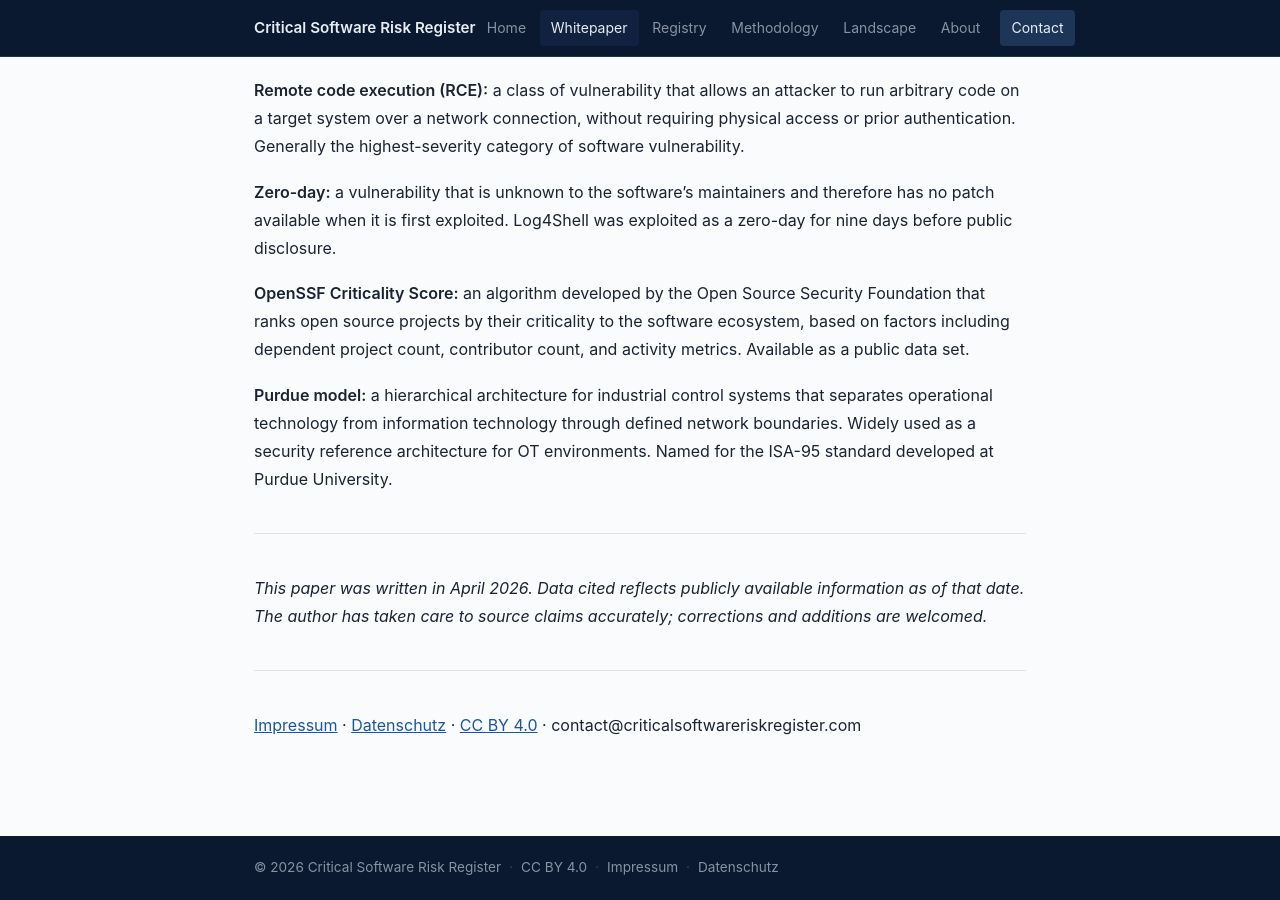
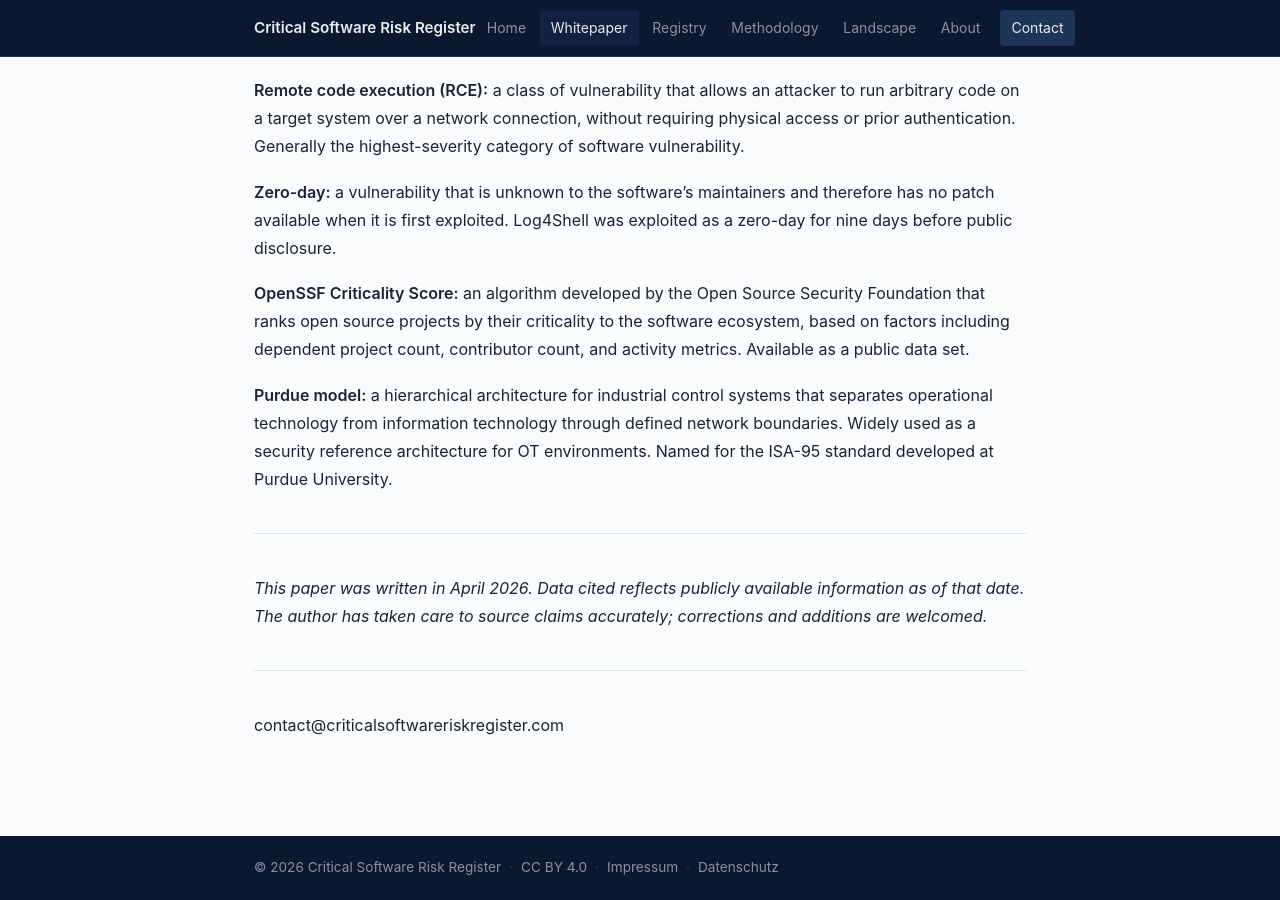
Before and after one commit to criticalregistry/criticalregistry.github.io, a Jekyll site: the page built from whitepaper/index.md, in a window 1280 px wide and 900 px high, scrolled down 31269 px. Built offline with Jekyll 4.4.1, drawn with Linux system fonts in a browser that asks for light colours.

Commit message:
fixed 404

```diff
--- a/whitepaper/index.md
+++ b/whitepaper/index.md
@@ -502,4 +502,4 @@ The following criteria represent a starting point for the certification framewor
 
 ---
 
-[Impressum](./impressum) · [Datenschutz](./datenschutz) · [CC BY 4.0](https://creativecommons.org/licenses/by/4.0/) · contact@criticalsoftwareriskregister.com
+contact@criticalsoftwareriskregister.com
```
